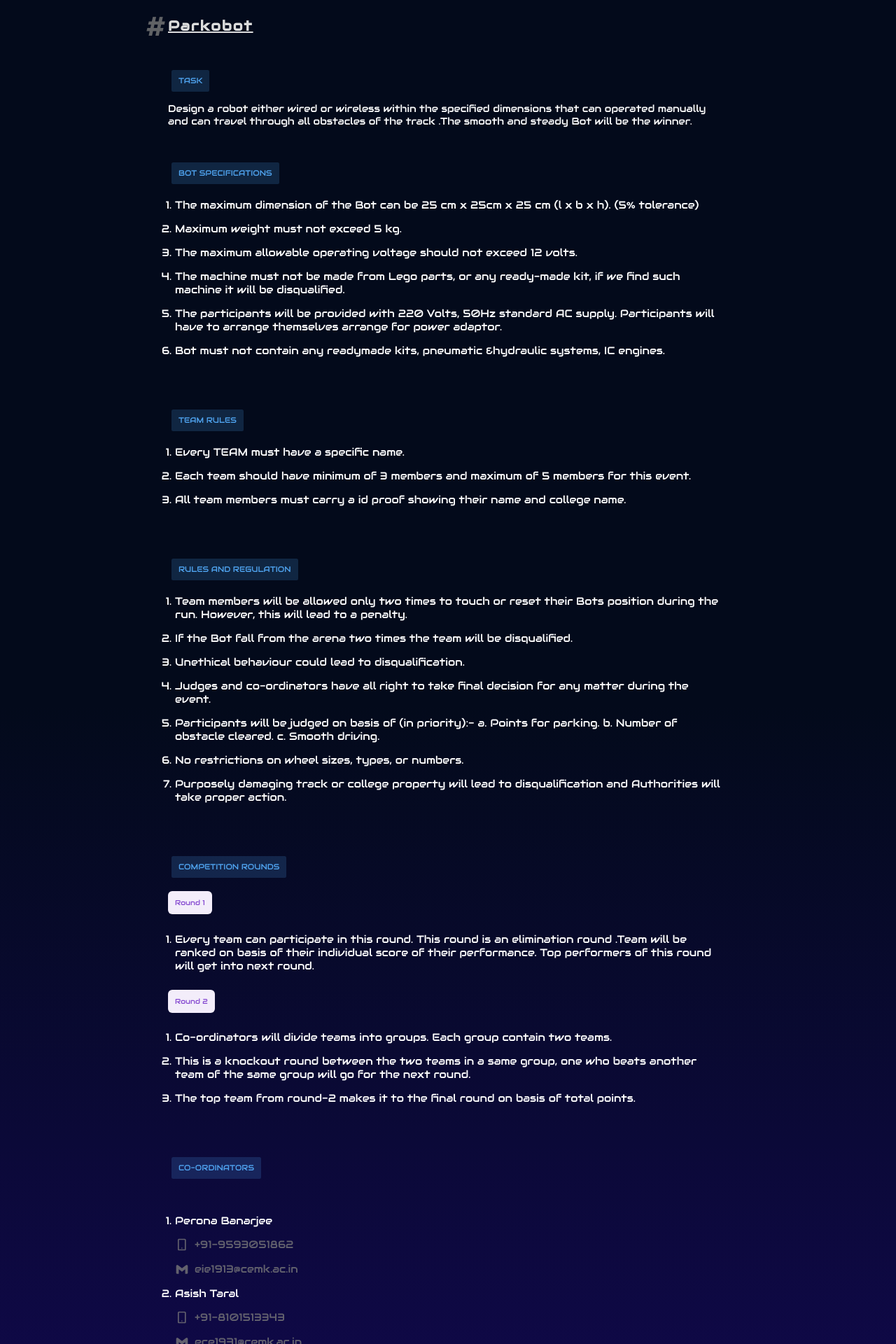
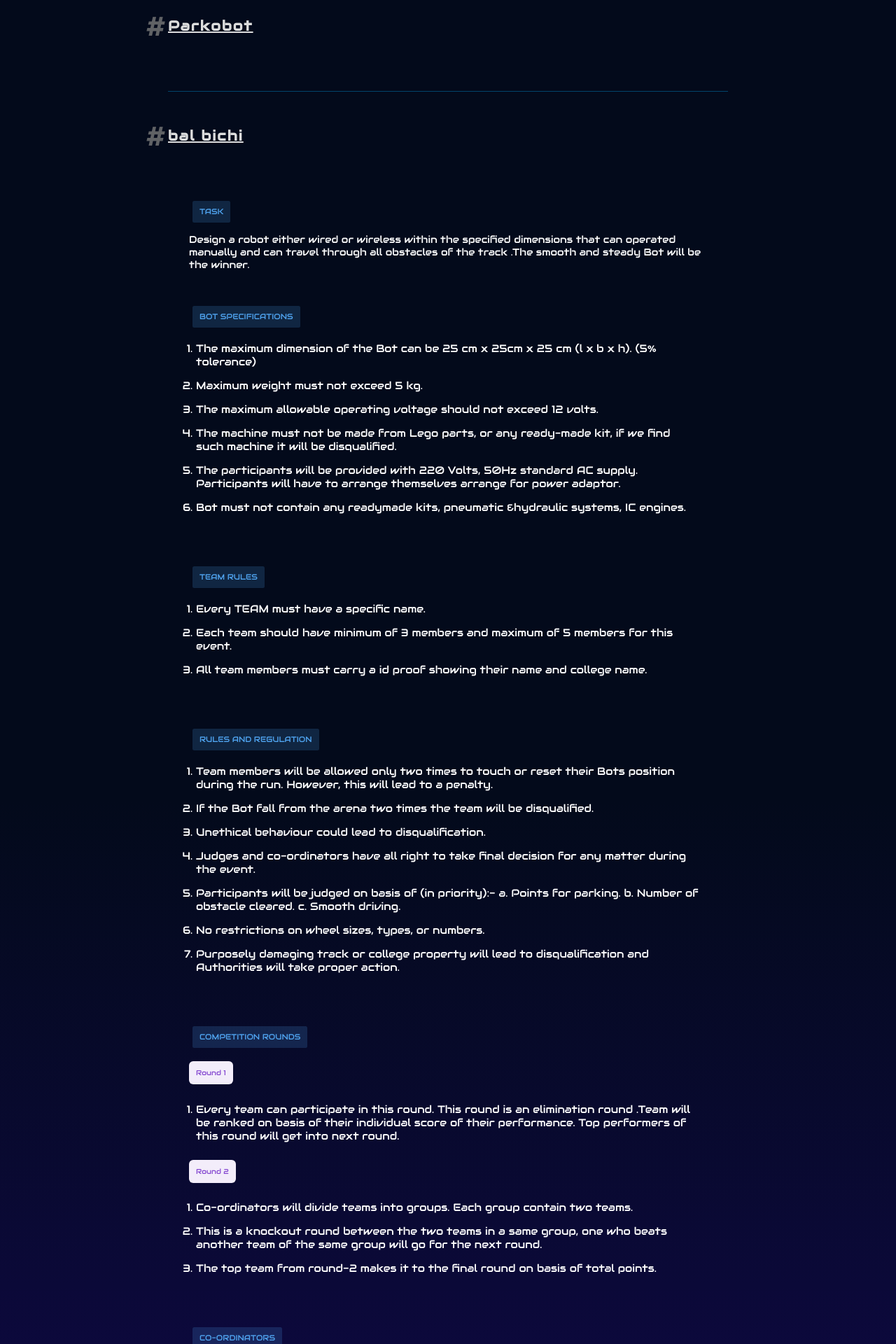
Before and after one commit to detronetdip/resonence, a PHP site: page /robotics.html in a window 1280 px wide. Shown: the part 200-2120 px from the top of the page at 70% size. Run offline with PHP 8.4, Linux system fonts and the light colour scheme.

Commit message:
collapse added

```diff
--- a/assets/css/events.css
+++ b/assets/css/events.css
@@ -72,6 +72,7 @@
 .maincontainer .container {
   background: linear-gradient(359.99deg, #2d1044 -0.48%, #130855 -0.47%, #030a1b 50.54%);
   width: 100%;
+  min-height: 100vh;
   position: relative;
   display: -ms-grid;
   display: grid;
@@ -204,6 +205,11 @@
   margin-top: 3rem;
 }
 
+.maincontainer .logcontainer .colapse {
+  padding: 3rem;
+  overflow-y: hidden;
+}
+
 .maincontainer .logcontainer ol li a {
   text-decoration: none;
   margin-left: 0.8rem;
@@ -240,6 +246,7 @@
   text-decoration: underline;
   color: #6c6d6c;
   position: relative;
+  cursor: pointer;
 }
 
 .maincontainer .logcontainer h5 {
--- a/assets/css/events.scss
+++ b/assets/css/events.scss
@@ -16,6 +16,7 @@
       #030a1b 50.54%
     );
     width: 100%;
+    min-height: 100vh;
     position: relative;
     display: grid;
     place-items: center;
@@ -103,6 +104,10 @@
     width: 90%;
     max-width: 80rem;
     margin-top: 3rem;
+    .colapse{
+      padding: 3rem;
+      overflow-y: hidden;
+    }
     ol li a{
       text-decoration: none;
       margin-left: 0.8rem;
@@ -130,6 +135,7 @@
     text-decoration: underline;
     color: #6c6d6c;
     position: relative;
+    cursor: pointer;
   }
   .logcontainer h5 {
     font-size: 2rem;
--- /dev/null
+++ b/assets/js/events.js
@@ -0,0 +1,15 @@
+var allId = ["pkbt"];
+var parkobot = document.getElementById("pkbt");
+parkobot.style.height = 0;
+function expand(e) {
+  var id = e.getAttribute("refer");
+  var isOpen = e.getAttribute("isOpen");
+  console.log(isOpen);
+  if (isOpen == "false") {
+    document.getElementById(id).style.height = "auto";
+    e.setAttribute("isOpen", true);
+  } else {
+    document.getElementById(id).style.height = "0";
+    e.setAttribute("isOpen", false);
+  }
+}
--- a/assets/js/script.js
+++ b/assets/js/script.js
@@ -24,6 +24,6 @@
   max: 25,
   speed: 400,
   gyroscope: true,
-  glare: true,  // if it should have a "glare" effect
+  glare: true, // if it should have a "glare" effect
   "max-glare": 0.3,
 });
--- a/index.html
+++ b/index.html
@@ -70,7 +70,7 @@
             <h4 id="rex">
               <span>ResonanceXi</span>
             </h4>
-            <h4 id="start">Start on: 8th may</h4>
+            <h4 id="start">Start on: 10th may</h4>
             <br />
             <p id="text">
               Lorem ipsum dolor sit amet. Molestiae, natus voluptates vel
--- a/robotics.html
+++ b/robotics.html
@@ -37,8 +37,9 @@
               <!-- single event start -->
 
              <div class="single-sub-event">
-              <h5>Parkobot</h5>
-              <span class="highlight2 pt5 p1">TASK</span>
+              <h5 onclick="expand(this)" refer="pkbt" isOpen="false">Parkobot</h5>
+              <div class="colapse" id="pkbt">
+                <span class="highlight2 pt5 p1">TASK</span>
               <p class="pt1 fs14">
                 Design a robot either wired or wireless within the specified dimensions that can operated
                 manually and can travel through all obstacles of the track .The smooth and steady Bot will be
@@ -173,11 +174,156 @@
                   </li>
                 </ol>
               </p>
+              </div>
              </div>
 
               <!-- single event end -->
 
 
+              <!-- single event start -->
+
+             <div class="single-sub-event">
+              <h5 onclick="expand(this)" refer="ert" isOpen="false">bal bichi</h5>
+              <div class="colapse" id="ert">
+                <span class="highlight2 pt5 p1">TASK</span>
+              <p class="pt1 fs14">
+                Design a robot either wired or wireless within the specified dimensions that can operated
+                manually and can travel through all obstacles of the track .The smooth and steady Bot will be
+                the winner.
+              </p>
+              <span class="highlight2 pt5 p1">BOT SPECIFICATIONS</span>
+              <p class="pt1 fs14">
+                <ol style="margin-top: 0; padding-top: 0;">
+                  <li>The maximum dimension of the Bot can be 25 cm x 25cm x 25 cm (l x b x h). (5% tolerance)</li>
+                  <li>
+                    Maximum weight must not exceed 5 kg.
+                  </li>
+                  <li>
+                    The maximum allowable operating voltage should not exceed 12 volts.
+                  </li>
+                  <li>
+                    The machine must not be made from Lego parts, or any ready-made kit, if we find such machine it will be disqualified.
+                  </li>
+                  <li>
+                    The participants will be provided with 220 Volts, 50Hz standard AC supply. Participants will
+                    have to arrange themselves arrange for power adaptor.
+                  </li>
+                  <li>
+                    Bot must not contain any readymade kits, pneumatic &amp;hydraulic systems, IC engines.
+                  </li>
+                </ol>
+              </p>
+              <span class="highlight2 pt5 p1">TEAM RULES</span>
+              <p class="pt1 fs14">
+                <ol style="margin-top: 0; padding-top: 0;">
+                  <li>Every TEAM must have a specific name.</li>
+                  <li>
+                    Each team should have minimum of 3 members and maximum of 5 members for this event.
+                  </li>
+                  <li>
+                    All team members must carry a id proof showing their name and college name.
+                  </li>
+                </ol>
+              </p>
+              <span class="highlight2 pt5 p1">RULES AND REGULATION</span>
+              <p class="pt1 fs14">
+                <ol style="margin-top: 0; padding-top: 0;">
+                  <li>Team members will be allowed only two times to touch or reset their Bots position during the
+                    run. However, this will lead to a penalty.</li>
+                  <li>
+                    If the Bot fall from the arena two times the team will be disqualified.
+                  </li>
+                  <li>
+                    Unethical behaviour could lead to disqualification.
+                  </li>
+                  <li>
+                    Judges and co-ordinators have all right to take final decision for any matter during the event.
+                  </li>
+                  <li>
+                    Participants will be judged on basis of (in priority):- a. Points for parking. b. Number of
+                    obstacle cleared. c. Smooth driving.
+                  </li>
+                  <li>
+                    No restrictions on wheel sizes, types, or numbers.
+                  </li>
+                  <li>
+                    Purposely damaging track or college property will lead to disqualification and Authorities will
+                    take proper action.
+                  </li>
+                </ol>
+              </p>
+              <span class="highlight2 pt5 p1">COMPETITION ROUNDS</span>
+              <p class="fs14" style="margin-top: 2rem;">
+                <code class="p1" style="font-size: 1rem;">Round 1</code>
+                <ol style="margin-top: 0; padding-top: 2rem; padding-bottom: 2rem;">
+                  <li>
+                    Every team can participate in this round. This round is an elimination round .Team will be
+                    ranked on basis of their individual score of their performance. Top performers of this round will
+                    get into next round.
+                  </li>
+                </ol>
+                <code class="p1" style="font-size: 1rem;">Round 2</code>
+                <ol style="margin-top: 0; padding-top: 2rem;">
+                  <li>
+                    Co-ordinators will divide teams into groups. Each group contain two teams.
+                  </li>
+                  <li>
+                    This is a knockout round between the two teams in a same group, one who beats another
+                    team of the same group will go for the next round.
+                  </li>
+                  <li>
+                    The top team from round-2 makes it to the final round on basis of total points.
+                  </li>
+                </ol>
+              </p>
+              <span class="highlight2 pt5 p1">CO-ORDINATORS</span>
+              <p class="fs14" style="margin-top: 1rem;">
+                <ol style="margin-top: 0; padding-top: 2rem; padding-bottom: 2rem;">
+                  <li>
+                    Perona Banarjee
+                     <ol style="list-style-type: none;padding: 0;">
+                       <li style="display: flex;">
+                        <img src="./assets/images/mobile.svg" alt="" style="height:20px;width:20px">
+                        <a href="tel:9593051862">+91-9593051862</a>
+                      </li>
+                      <li style="display: flex;">
+                        <img src="./assets/images/mail.svg" alt="" style="height:20px;width:20px">
+                        <a href="mailto:eie1913@cemk.ac.in">eie1913@cemk.ac.in</a>
+                      </li>
+                     </ol>
+                  </li>
+                  <li>
+                    Asish Taral
+                     <ol style="list-style-type: none;padding: 0;">
+                       <li style="display: flex;">
+                        <img src="./assets/images/mobile.svg" alt="" style="height:20px;width:20px">
+                        <a href="tel:8101513343">+91-8101513343</a>
+                      </li>
+                      <li style="display: flex;">
+                        <img src="./assets/images/mail.svg" alt="" style="height:20px;width:20px">
+                        <a href="mailto:ece1931@cemk.ac.in">ece1931@cemk.ac.in</a>
+                      </li>
+                     </ol>
+                  </li>
+                  <li>
+                    Abhijit Das
+                     <ol style="list-style-type: none;padding: 0;">
+                       <li style="display: flex;">
+                        <img src="./assets/images/mobile.svg" alt="" style="height:20px;width:20px">
+                        <a href="tel:9007366471">+91-9007366471</a>
+                      </li>
+                      <li style="display: flex;">
+                        <img src="./assets/images/mail.svg" alt="" style="height:20px;width:20px">
+                        <a href="mailto:ece1915@cemk.ac.in">ece1915@cemk.ac.in</a>
+                      </li>
+                     </ol>
+                  </li>
+                </ol>
+              </p>
+              </div>
+             </div>
+
+              <!-- single event end -->
 
 
 
@@ -196,6 +342,6 @@
       </div>
     </div>
     <script src="https://unpkg.com/swiper/swiper-bundle.min.js"></script>
-    <script src="assets/js/script.js"></script>
+    <script src="assets/js/events.js"></script>
   </body>
 </html>
```
Also changed, not shown: 1 other file.
